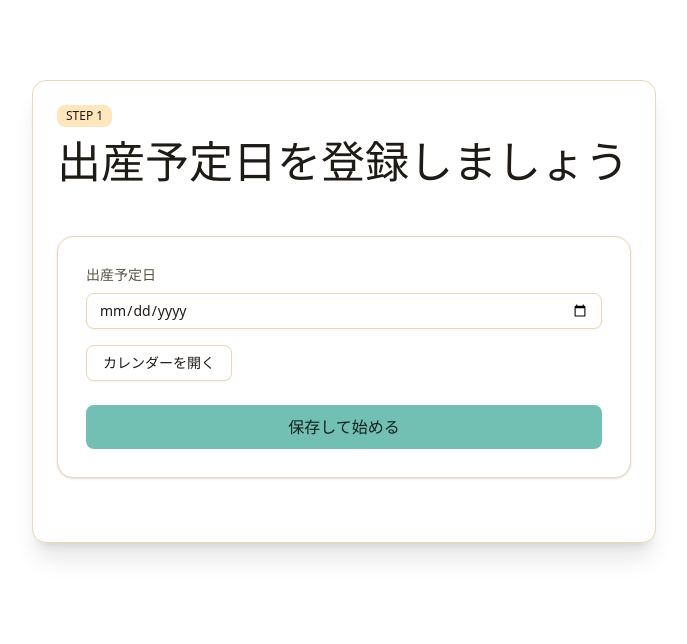
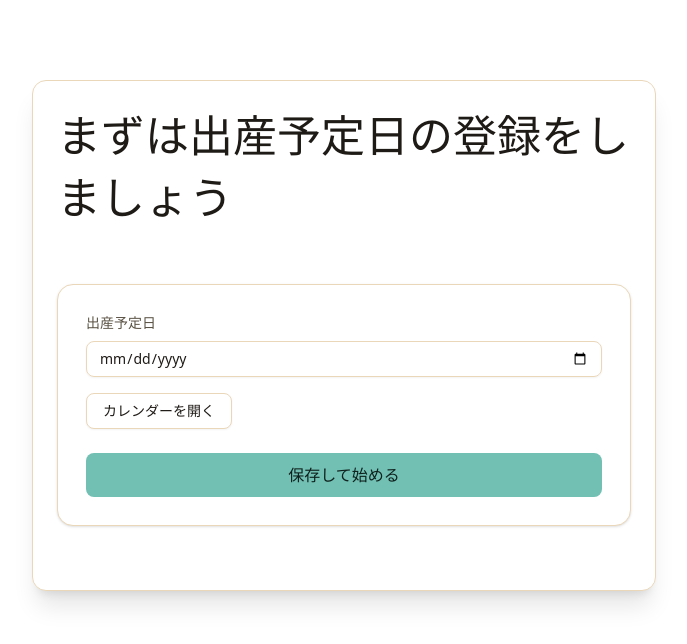
Before and after one commit to Tsugawa-Keita/202509_hackathon, a React (Vite) app: page /setup in a window 1280 px wide. Shown: the top 644 px of the page, without its empty margins (296-983 px from the left). Built offline with nearby package versions, Linux system fonts and the light colour scheme; no server answers.

Commit message:
fix: 不要なUIの削除

```diff
--- a/src/pages/initial-setup-page.tsx
+++ b/src/pages/initial-setup-page.tsx
@@ -158,11 +158,8 @@ const InitialSetupPage = ({ onConfigured }: InitialSetupPageProps) => {
       <div className="mx-auto w-full max-w-2xl px-4 sm:px-6">
         <Card className="border border-border bg-background text-card-foreground shadow-xl">
           <CardHeader className="gap-2 pb-0">
-            <Badge className="w-fit" variant="secondary">
-              STEP 1
-            </Badge>
-            <CardTitle className="font-semibold text-3xl md:text-[2.75rem]">
-              出産予定日を登録しましょう
+            <CardTitle className="font-semibold text-xl md:text-[2.75rem]">
+              まずは出産予定日の登録をしましょう
             </CardTitle>
           </CardHeader>
           <CardContent className="pt-6 pb-10">
```
